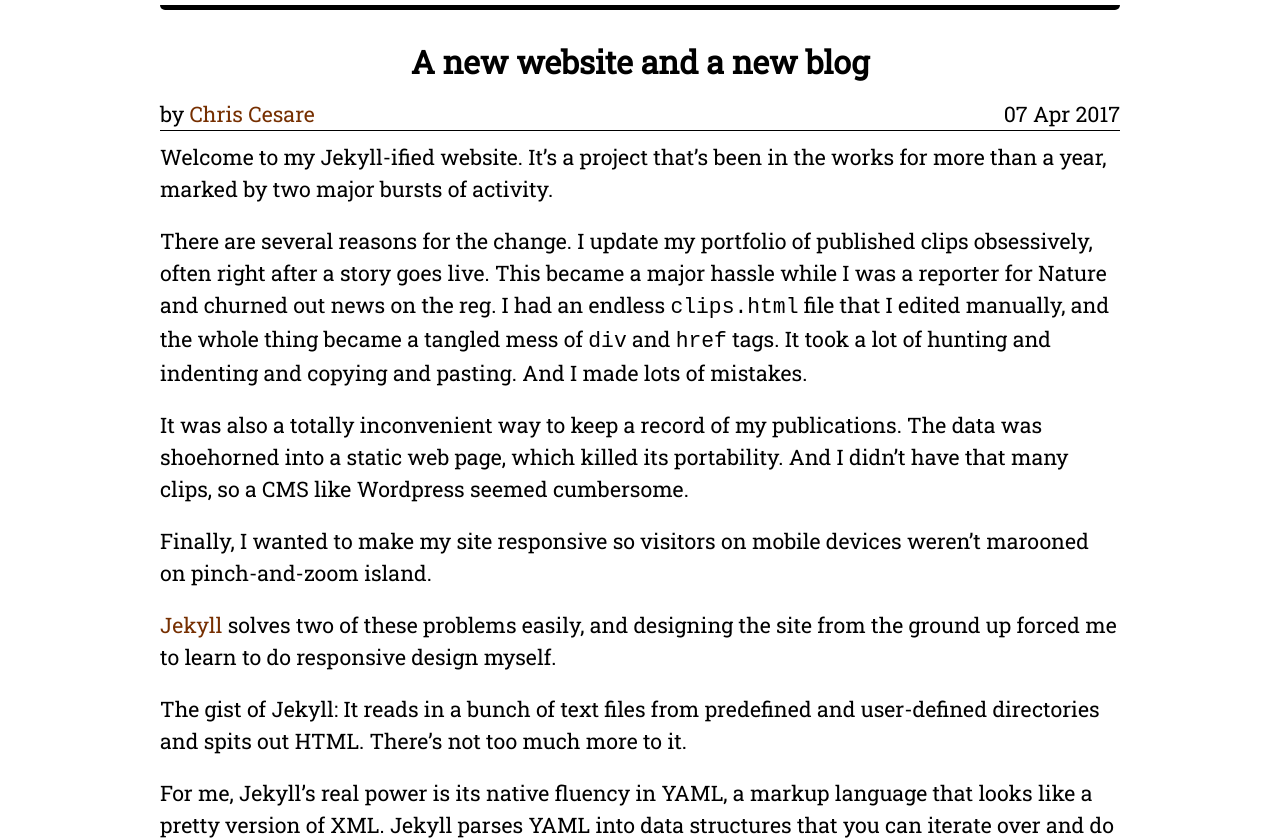
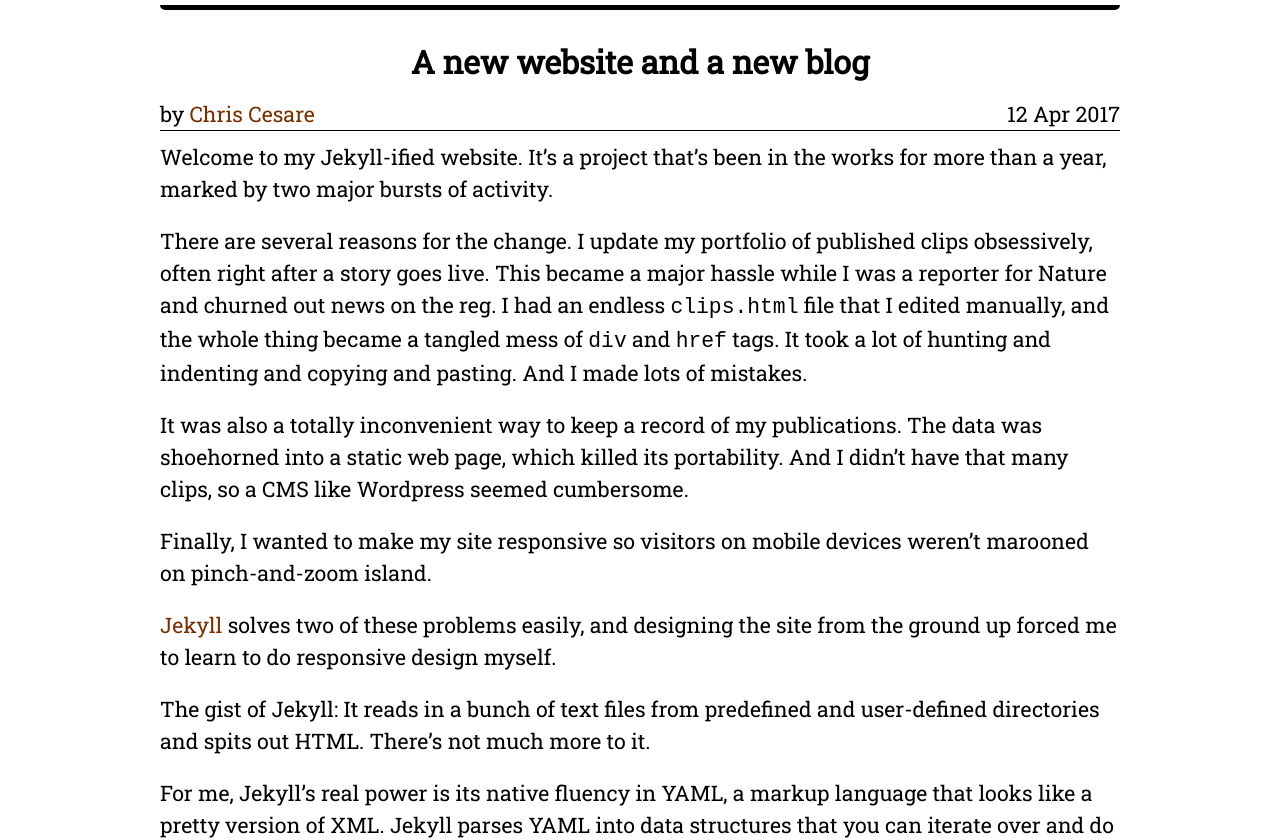
Before and after one commit to ccesare/ccesare.github.io, a Jekyll site: the page built from _posts/2017-04-12-New-website-launch.md, in a window 1280 px wide. Shown: the part 155-995 px from the top of the page. Built offline with Jekyll 4.4.1, drawn with Linux system fonts in a browser that asks for light colours; some of the changed text lies outside the part shown.

Commit message:
Finished first blog post

````diff
--- a/_posts/2017-04-07-New-website-launch.md
+++ b/_posts/2017-04-12-New-website-launch.md
@@ -1,7 +1,7 @@
 ---
 layout: post
 title: "A new website and a new blog"
-date: 2017-04-07
+date: 2017-04-12
 author: Chris Cesare
 author_email: me@chriscesare.com
 ---
@@ -15,7 +15,7 @@ Finally, I wanted to make my site responsive so visitors on mobile devices weren
 
 [Jekyll](https://jekyllrb.com) solves two of these problems easily, and designing the site from the ground up forced me to learn to do responsive design myself.
 
-The gist of Jekyll: It reads in a bunch of text files from predefined and user-defined directories and spits out HTML. There's not too much more to it.
+The gist of Jekyll: It reads in a bunch of text files from predefined and user-defined directories and spits out HTML. There's not much more to it.
 
 For me, Jekyll's real power is its native fluency in YAML, a markup language that looks like a pretty version of XML. Jekyll parses YAML into data structures that you can iterate over and do logic on. It was a perfect way for me to store my clips.
 
@@ -34,7 +34,7 @@ featured: no
 ---
 ```
 
-I just made up the field names myself, but you can see that it's a pretty straightforward schema. I don't only write---I've been busy with podcast production lately---so the <code>type</code> field lets me specify what kind of publication it is. I'm not using this yet, but it seems like a useful piece of data to have. Everything else is pretty self-explanatory, except for <code>featured</code>. I wanted a way to pick and choose which clips to show on the front page of my site, so I added a simple flag that I could check for when generating that section of the site.
+I just made up the field names myself, but you can see that it's a pretty straightforward schema. I don't only write---I've been busy with podcast production lately---so the `type` field lets me specify what kind of publication it is. I'm not using this yet, but it seems like a useful piece of data to have. Everything else is pretty self-explanatory, except for `featured`. I wanted a way to pick and choose which clips to show on the front page of my site, so I added a simple flag that I could check for when generating that section of the site.
 
 Which brings me to another profoundly awesome feature of Jekyll: templating. Jekyll not only speaks YAML, it also reads Liquid. This is what allows me to write short snippets of code and generate a page that lists all of my clips. As an example, the code below is what I use to display all the featured clips on my home page.
 
--- a/_sass/content.sass
+++ b/_sass/content.sass
@@ -82,7 +82,7 @@ main p
 // Blog display on main page
 .blog-box
   margin-top: 20px
-  font-size: 14pt
+  font-size: 12pt
 
 .recent-blogs
   width: 100%
@@ -164,3 +164,6 @@ main p
     position: relative
     top: -4px
     font-size: 12pt
+
+  .blog-box
+    font-size: 14pt
````
Also changed, not shown: other parts of _posts/2017-04-12-New-website-launch.md (+4 -0 lines), index.md (+1 -1 lines).
